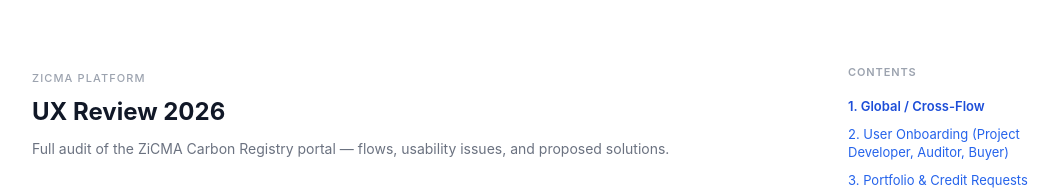
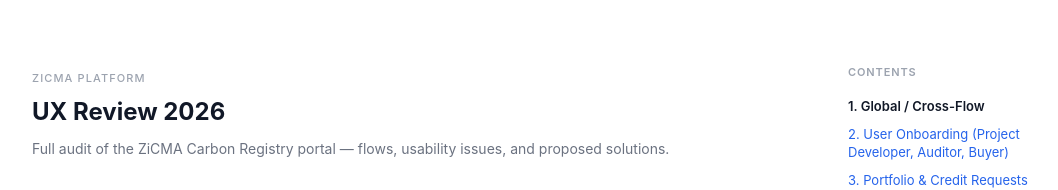
Before and after one commit to lixunoff/CV, a Next.js app: page /platformuxaudit in a window 1280 px wide. Shown: the top 190 px of the page, without its empty margins (100-1158 px from the left). Built offline with nearby package versions, Linux system fonts and the light colour scheme.

Commit message:
fix: active toc item color to black

```diff
--- a/app/platformuxaudit/page.tsx
+++ b/app/platformuxaudit/page.tsx
@@ -176,7 +176,6 @@
     <div style={{ minHeight: '100vh', backgroundColor: '#fff' }}>
       <div style={{ maxWidth: 1080, margin: '0 auto', padding: '4rem 2rem', display: 'flex', gap: '4rem', alignItems: 'flex-start' }}>
 
-        {/* Main content */}
         <div style={{ flex: 1, minWidth: 0 }}>
           <div style={{ marginBottom: '3rem' }}>
             <span style={{ fontSize: '0.6875rem', fontWeight: 500, color: '#9ca3af', textTransform: 'uppercase', letterSpacing: '0.1em' }}>ZiCMA Platform</span>
@@ -189,7 +188,6 @@
           </div>
         </div>
 
-        {/* Sticky TOC */}
         <nav style={{ width: 200, flexShrink: 0, position: 'sticky', top: '2rem', maxHeight: 'calc(100vh - 4rem)', overflowY: 'auto' }}>
           <p style={{ fontSize: '0.6875rem', fontWeight: 600, color: '#9ca3af', textTransform: 'uppercase', letterSpacing: '0.08em', marginBottom: '0.75rem' }}>Contents</p>
           <ul style={{ listStyle: 'none', padding: 0, margin: 0 }}>
@@ -209,9 +207,9 @@
                       padding: '0.25rem 0',
                       fontSize: '0.8125rem',
                       fontWeight: isActive ? 600 : 400,
-                      color: isActive ? '#1d4ed8' : '#2563eb',
+                      color: isActive ? '#111827' : '#2563eb',
                       lineHeight: 1.4,
-                      transition: 'font-weight 0.15s',
+                      transition: 'color 0.15s, font-weight 0.15s',
                     }}
                   >
                     {item.text}
```
